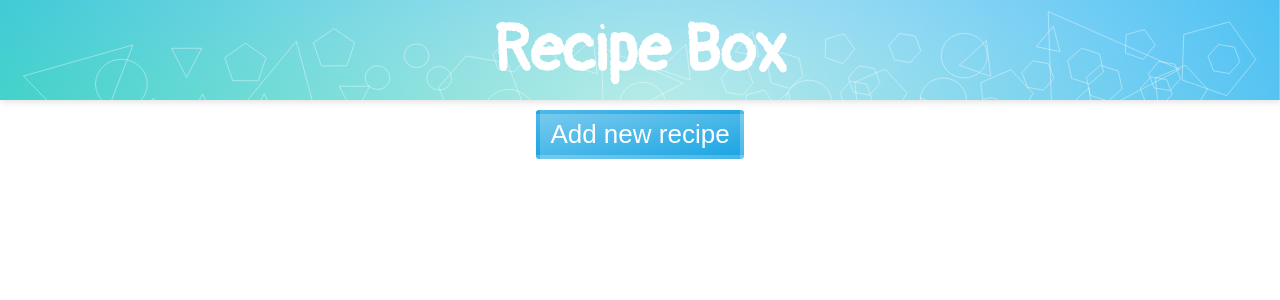
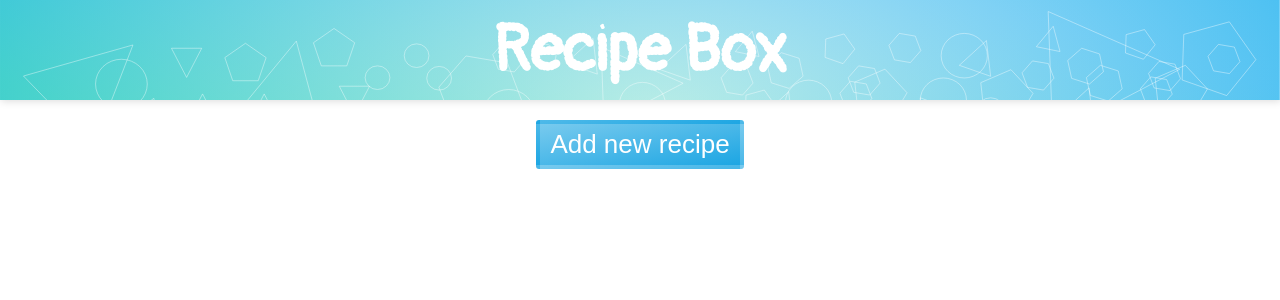
Before and after one commit to halkeand/recipe-box-fcc, a React (Create React App) app: page / in a window 1280 px wide. Shown: the top 300 px of the page. Built offline with nearby package versions, Linux system fonts and the light colour scheme.

Commit message:
Margin top to the add button
Add some top-margin to the add button

```diff
--- a/src/App.js
+++ b/src/App.js
@@ -164,6 +164,7 @@ class App extends Component {
         <Header/>
         <main className="main">
           <Button
+            classList="btn btn-add-recipe"
             btnType="Add"
             onClick={this.handleBtnClick}
             isAdding={isAdding}/>
--- a/src/comps/Button.js
+++ b/src/comps/Button.js
@@ -6,7 +6,7 @@ const Button = props => {
   const boundClick = props.onClick.bind(this, props.btnType);
 
   return <button
-          className="btn"
+          className={props.classList}
           onClick={boundClick}>
           {
             props.isAdding === undefined ?
--- a/src/stylesheets/atoms/_btn.scss
+++ b/src/stylesheets/atoms/_btn.scss
@@ -1,5 +1,3 @@
-
-
 .btn {
   font-size: 1rem;
   padding: 5px 10px;
@@ -18,3 +16,7 @@
   }
   @include darker-gradient-on-active($pm-color, 10%);
 }
+
+.btn-add-recipe {
+  margin-top: 20px;
+}
```
